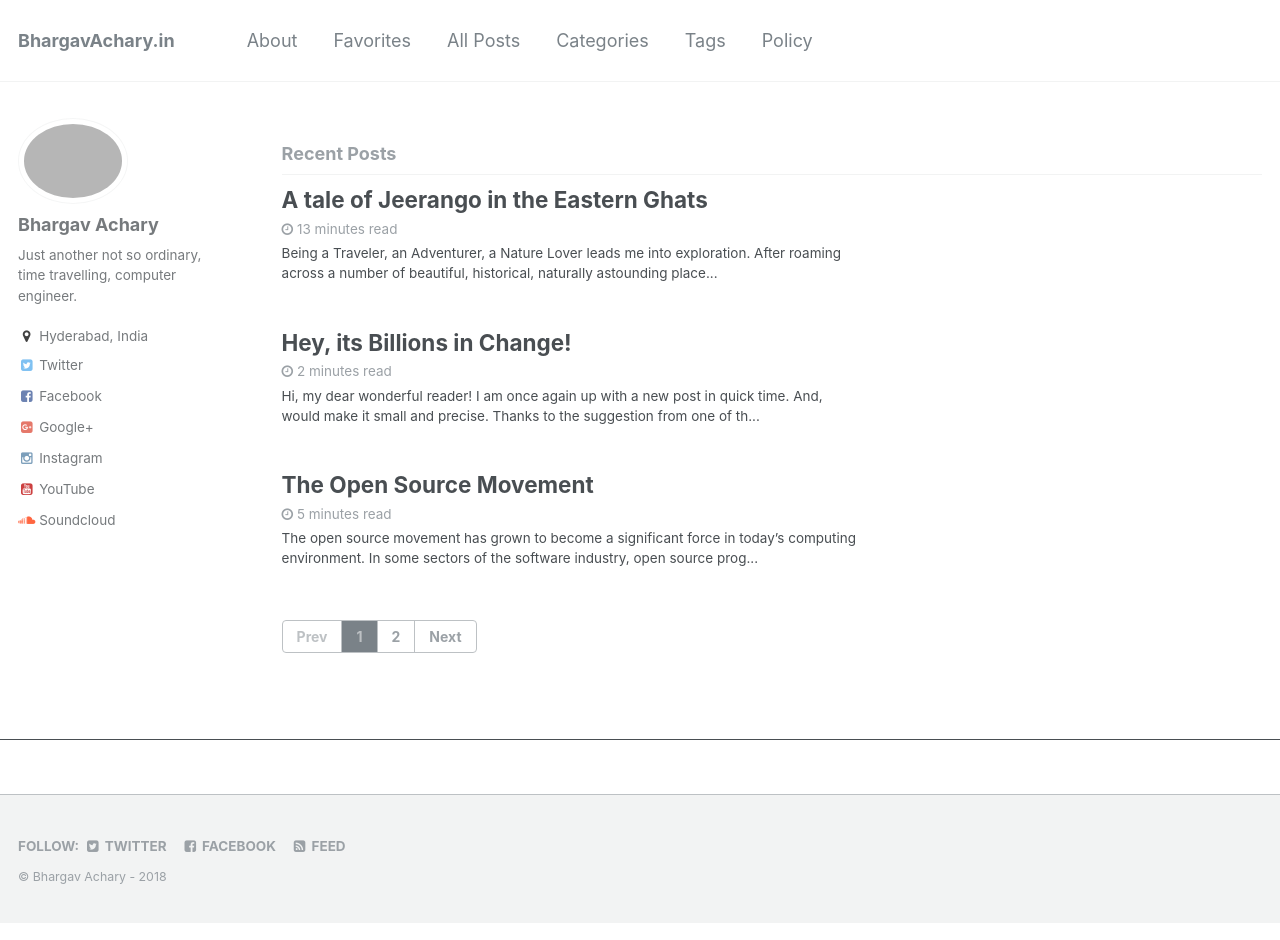
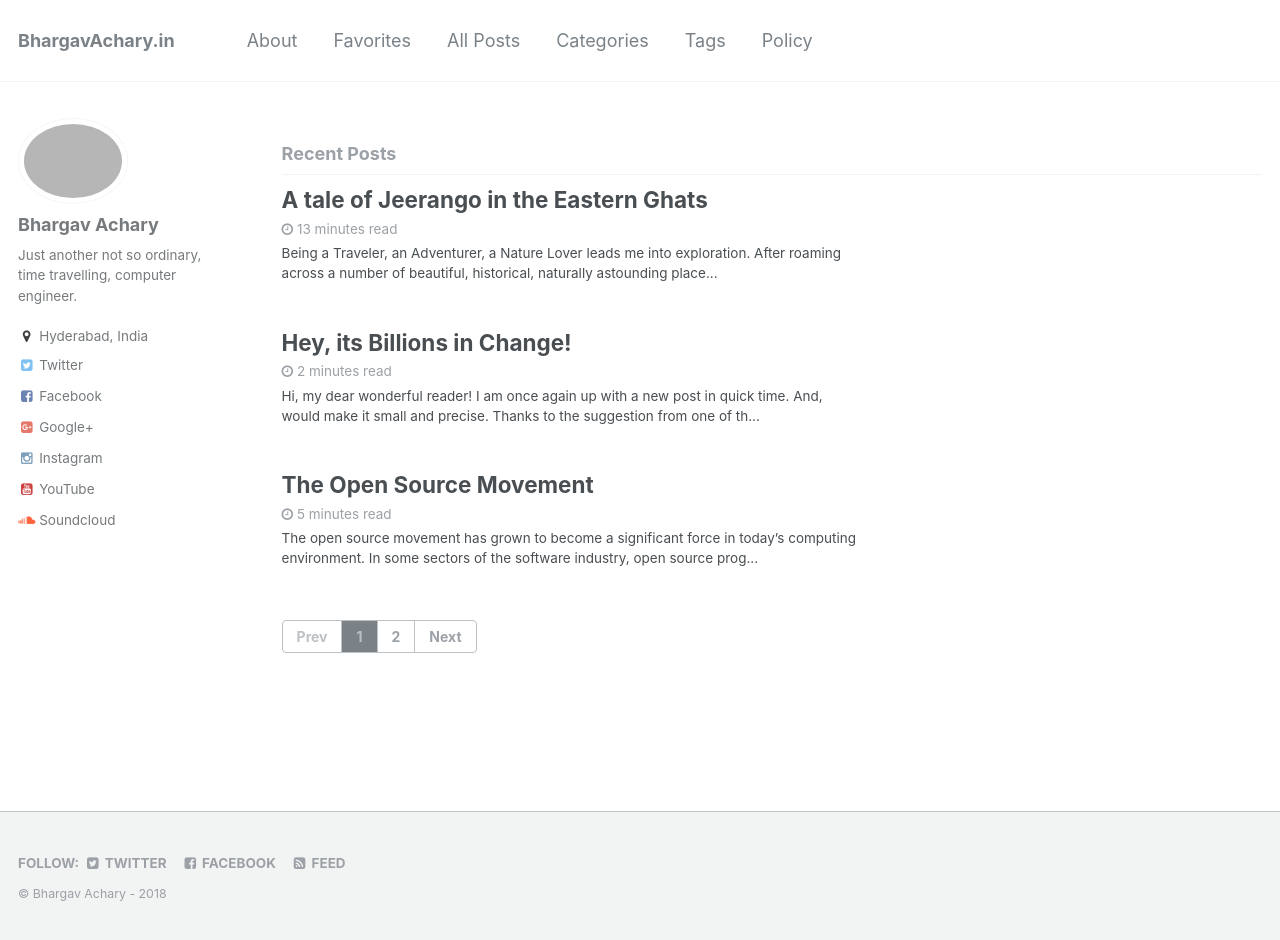
Before and after one commit to bhargavachary/bhargavachary.github.io, a Jekyll site: the page built from index.html, in a window 1280 px wide and 940 px high. Built offline with Jekyll 4.4.1, drawn with Linux system fonts in a browser that asks for light colours; the list of posts is cut into pages by our own code.

Commit message:
Revert "resolving ads issue."
This reverts commit 5e3e996da850523996d97ba82eb072576d36b21b.

```diff
--- a/_includes/ads.html
+++ b/_includes/ads.html
@@ -1,10 +1,11 @@
 <script async src="//pagead2.googlesyndication.com/pagead/js/adsbygoogle.js"></script>
-<!-- Default -->
+    <div align="center" style="margin: 1em 0;">
     <ins class="adsbygoogle"
-     style="display:block"
+         style="display:block; border-bottom: initial;"
          data-ad-client="ca-pub-3566907553340528"
          data-ad-slot="2155805897"
          data-ad-format="auto"></ins>
+    </div>
     <script>
     (adsbygoogle = window.adsbygoogle || []).push({});
 </script>
```
Lines whose indentation alone changed are shown as unchanged.
